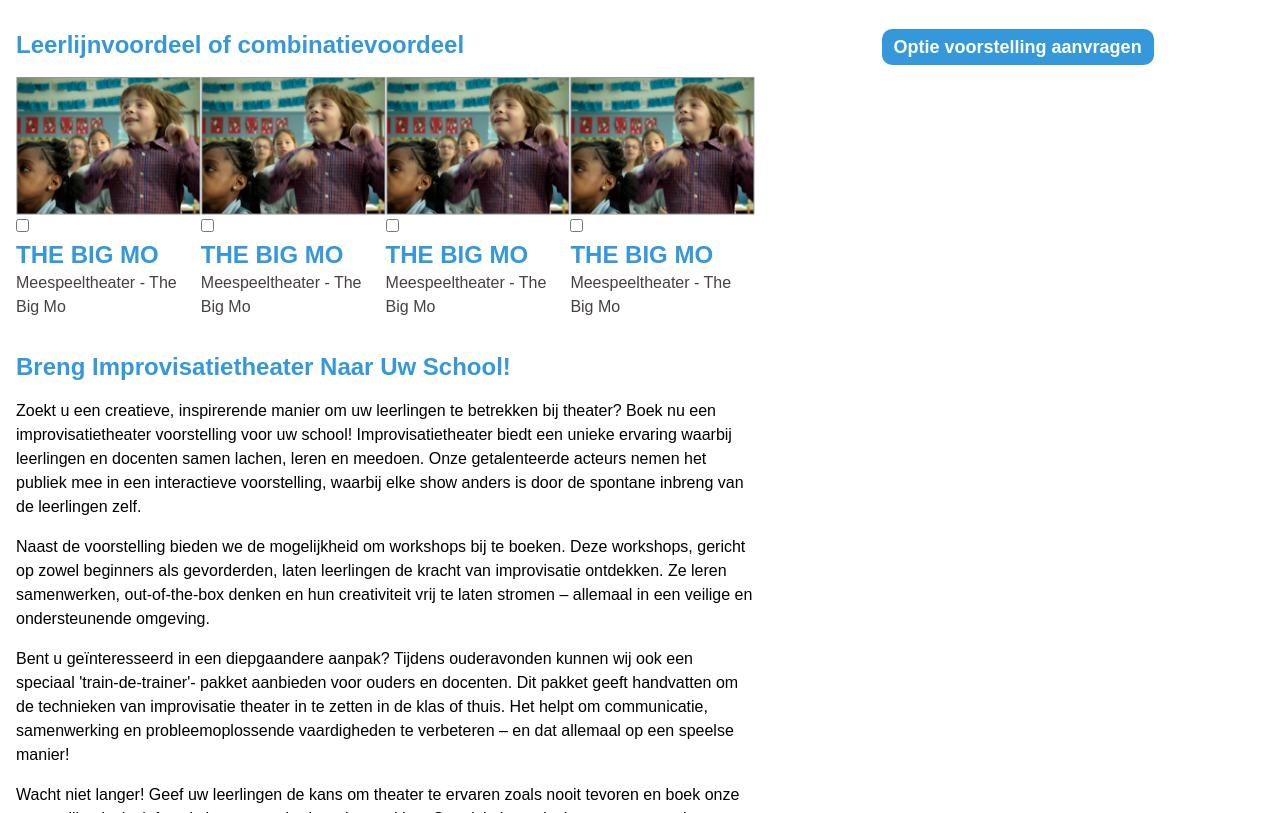
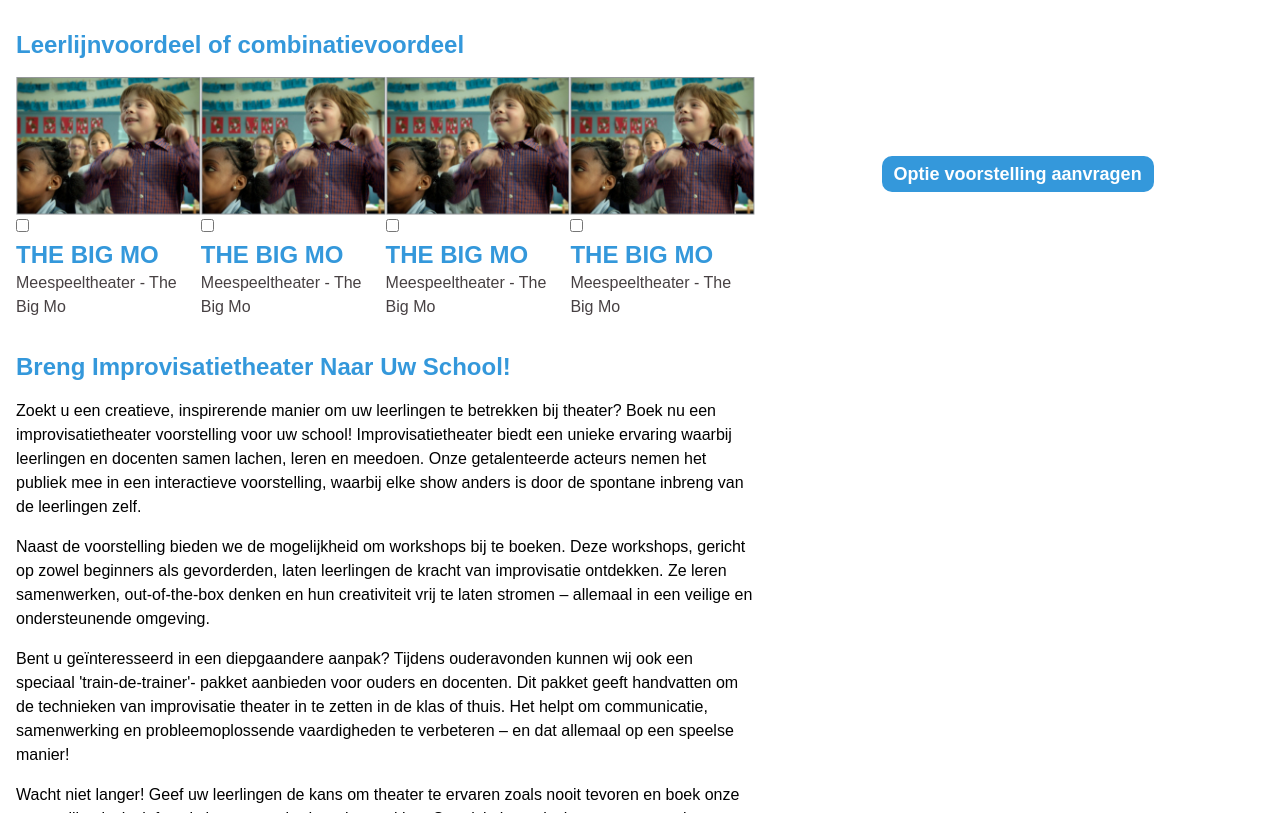
Before and after one commit to transcodesolution/theater-in-school, a plain HTML site: page theater-detail.html in a window 1280 px wide. Shown: the part 972-1785 px from the top of the page. Drawn offline with nearby package versions, Linux system fonts and the light colour scheme; files whose address does not match are found by name; a web font is replaced by a local one.

Commit message:
detail page suggestion section alignment fix

```diff
--- a/theater-detail.html
+++ b/theater-detail.html
@@ -273,7 +273,7 @@
                 </div>
             </div>
 
-            <div class="flex flex-col md:flex-row gap-4 py-4">
+            <div class="flex flex-col md:flex-row gap-4 py-4 items-center">
                 <div style="flex: 3;">
                     <h2 class="text-2xl text-secondary font-bold mb-4">Leerlijnvoordeel of combinatievoordeel</h2>
                     <div class="grid grid-cols-4">
```
